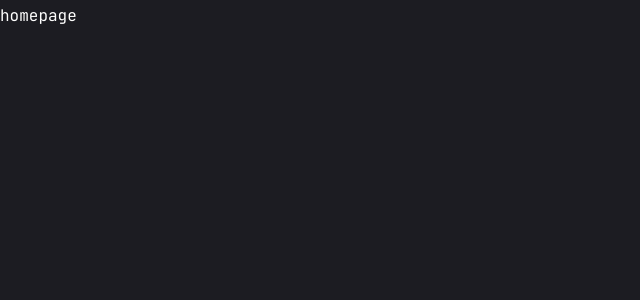
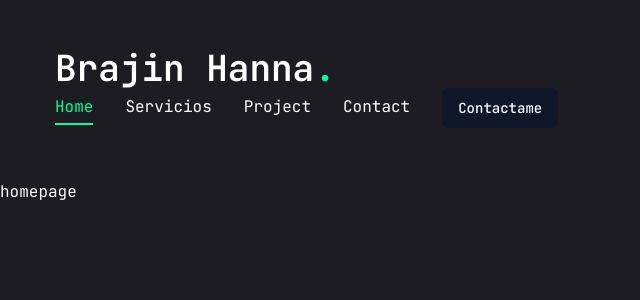
Before and after one commit to BMHA1/portfolio, a Next.js app: page / in a window 1280 px wide. Shown: the top 300 px of the page, without its empty margins (0-640 px from the left). Built offline with nearby package versions, Linux system fonts and the light colour scheme.

Commit message:
creación del header y nav

```diff
--- a/app/layout.jsx
+++ b/app/layout.jsx
@@ -1,5 +1,6 @@
 import { JetBrains_Mono } from "next/font/google";
 import "./globals.css";
+import Header from "@/components/Header";
 
 const jetBrainsMono = JetBrains_Mono({
   subsets: ["latin"],
@@ -15,7 +16,9 @@ export const metadata = {
 export default function RootLayout({ children }) {
   return (
     <html lang="en">
-      <body className={jetBrainsMono.variable}>{children}</body>
+      <body className={jetBrainsMono.variable}>
+        <Header/>
+        {children}</body>
     </html>
   );
 }
--- /dev/null
+++ b/components/Header.jsx
@@ -0,0 +1,38 @@
+import Link from "next/link";
+import { Button } from "./ui/button";
+import Nav from "./Nav";
+// import { useTranslation } from 'next-i18next';
+
+const Header = () => {
+  // const { t } = useTranslation('common');
+  // console.log(t('contact-here'));;
+  return (
+    <header className="px-8 xl:py-12 text-white ">
+      <div className="container mx-auto justify-between items-center">
+        {/* {logo} */}
+        <Link href="/">
+          <h1 className="text-4xl font-semibold">
+            Brajin Hanna<span className="text-accent">.</span>
+          </h1>
+        </Link>
+
+        {/* {desktop Nav} */}
+        <div className="hidden xl:flex items-center gap-8">
+          <Nav />
+          <Link href={"/contact"}>
+            <Button>Contactame</Button>
+          </Link>
+        </div>
+        {/* {mobile Nav} */}
+        <div className="xl:hidden">
+          <Nav />
+          <Link href={"/contact"}>
+            <Button>Contactameeeee</Button>
+          </Link>
+        </div>
+      </div>
+    </header>
+  );
+};
+
+export default Header;
--- /dev/null
+++ b/components/Nav.jsx
@@ -0,0 +1,36 @@
+"use client";
+
+import Link from "next/link";
+import { Button } from "./ui/button";
+import { usePathname } from "next/navigation";
+import { capitalize } from "@mui/material";
+
+const links = [
+  {
+    name:"home",
+    path:"/"
+  },
+  {
+    name:"servicios",
+    path: "/services"
+  },
+  {
+    name:"project",
+    path: "/project"
+  },
+  {
+    name:"contact",
+    path: "/contact"
+  }
+]
+
+const Nav = () => {
+  const pathname = usePathname();
+  return <nav className="flex gap-8">
+    {links.map((link, index) => {
+      return <Link className={`${link.path === pathname&& "text-accent border-b-2 border-accent"} capitalize font-mediun hover:text-accent translate-all` } key={index} href={link.path}>{link.name}</Link>
+    })}
+  </nav>;
+};
+
+export default Nav;
--- /dev/null
+++ b/next-i18next.config.mjs
@@ -0,0 +1,4 @@
+export const i18n = {
+  locales: ["en", "es"],
+  defaultLocale: "en",
+};
--- a/next.config.mjs
+++ b/next.config.mjs
@@ -1,4 +1,10 @@
 /** @type {import('next').NextConfig} */
-const nextConfig = {};
+// import {
+//   i18n,
+// } from "./next-i18next.config.mjs";
+
+const nextConfig = {
+  // i18n,
+};
 
 export default nextConfig;
--- a/package.json
+++ b/package.json
@@ -19,8 +19,10 @@
     "clsx": "^2.1.1",
     "lucide-react": "^0.400.0",
     "next": "14.2.4",
-    "react": "^18",
-    "react-dom": "^18",
+    "next-i18next": "^15.3.0",
+    "react": "^18.3.1",
+    "react-dom": "^18.3.1",
+    "react-i18next": "^14.1.2",
     "tailwind-merge": "^2.3.0",
     "tailwindcss-animate": "^1.0.7"
   },
--- /dev/null
+++ b/public/locales/en/common.json
@@ -0,0 +1,4 @@
+{
+    "contact-here": "Hire me!",
+    "welcome": "Welcome to my website!"
+  }
--- /dev/null
+++ b/public/locales/es/common.json
@@ -0,0 +1,4 @@
+{
+    "contact-here": "Contactame",
+    "welcome": "Welcome to my website!"
+  }
```
Also changed, not shown: 2 other files (tests, documents, lock files or other folders).
